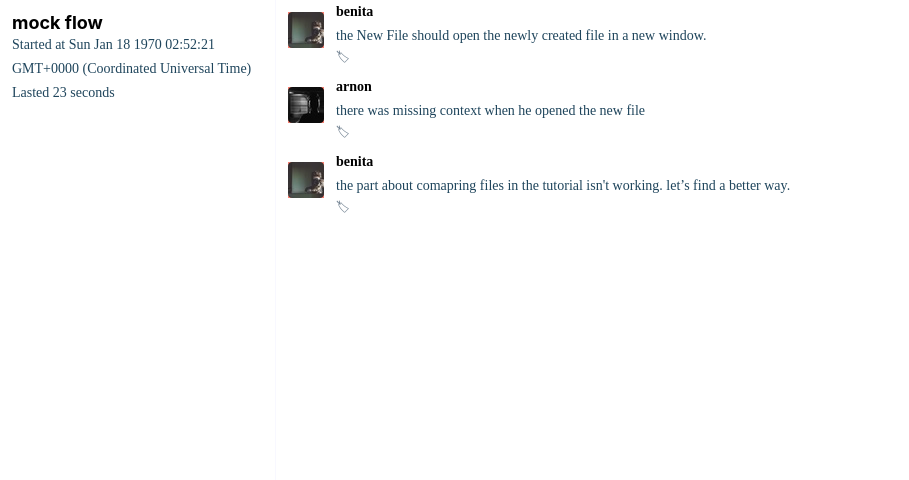
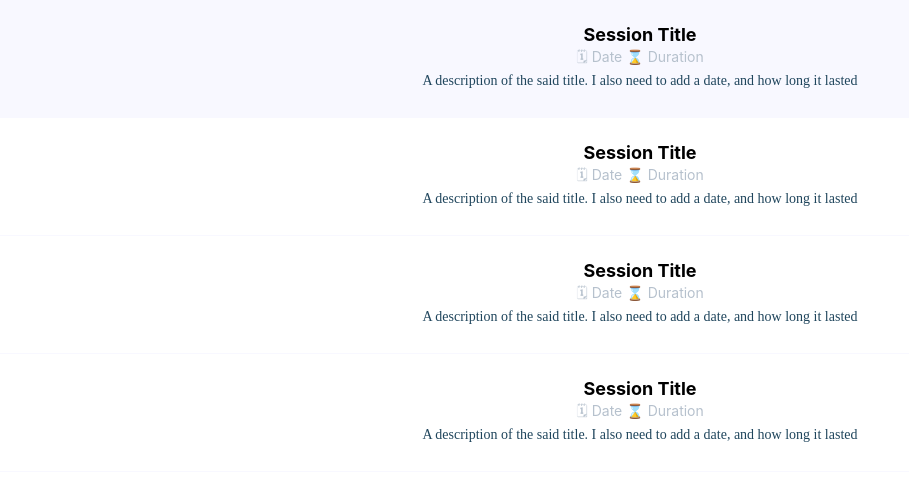
Before and after one commit to NirBenita/usability-rover-client, a React app: page / in a window 1280 px wide. Shown: the top 480 px of the page, without its empty margins (0-909 px from the left). Built offline with nearby package versions, Linux system fonts and the light colour scheme.

Commit message:
Routing works 🤘

```diff
--- a/src/App.js
+++ b/src/App.js
@@ -1,5 +1,5 @@
 import React from 'react';
-import {render} from 'react-dom';
+import { render } from 'react-dom';
 import SessionPage from './pages/session-page';
 import HomePage from './pages/home-page';
 import { injectGlobal } from 'styled-components';
@@ -33,14 +33,17 @@ injectGlobal`
 class App extends React.Component {
     render() {
         return (
-            <Router history={ hashHistory } >
-                <Route path="/" component={ ()=> <SessionPage session={mock} /> } />
+            <Router history={hashHistory} >
+                <Route path="/" >
+                    <IndexRoute component={HomePage} />
+                    <Route path="session" component={() => <SessionPage session={mock} />} />
+                </Route>
             </Router>
         )
     }
 }
 
 render(
-    <App session={mock} />,
+    <App session />,
     document.querySelector('#app')
 );
--- a/src/components/primitives.js
+++ b/src/components/primitives.js
@@ -1,5 +1,6 @@
 import React from 'react';
 import styled from 'styled-components';
+import { Link } from 'react-router';
 
 const FlexContainer = styled.div`
   display:flex;
@@ -15,8 +16,16 @@ import styled from 'styled-components';
   line-height: 24px;
 `
 
+const LinkTo = styled(Link)`
+  text-decoration: none;
+  color:inherit;
 
+  &:visited {
+    color:inherit;
+  }
+`
 export {
   FlexContainer,
-  Label
+  Label,
+  LinkTo
 }
--- a/src/pages/home-page.js
+++ b/src/pages/home-page.js
@@ -1,8 +1,10 @@
 import React from 'react';
 import styled from 'styled-components';
+import SessionPage from './session-page';SessionPage
 
 import {
-  Label
+  Label,
+  LinkTo
 } from '../components/primitives.js'
 
 const MenuItem = styled.li`
@@ -28,12 +30,14 @@ export default class HomePage extends React.Component {
       return (
           <div>
             <ul>
-            {gaga.map(()=> <MenuItem>
-              <h2>Session Title</h2>
-              <Label>🗓 Date</Label>
-              <Label> ⌛ Duration </Label>
-              <p>A description of the said title. I also need to add a date, and how long it lasted</p>
-            </MenuItem>
+            {gaga.map((sessionLink, index)=> <LinkTo key={index} to={`/session`}>
+              <MenuItem>
+                <h2>Session Title</h2>
+                <Label>🗓 Date</Label>
+                <Label> ⌛ Duration </Label>
+                <p>A description of the said title. I also need to add a date, and how long it lasted</p>
+              </MenuItem>
+            </LinkTo>
             )}
             </ul>
           </div>
```
Also changed, not shown: src/pages/session-page.js (line endings or trailing spaces). Lines whose indentation alone changed are shown as unchanged.
